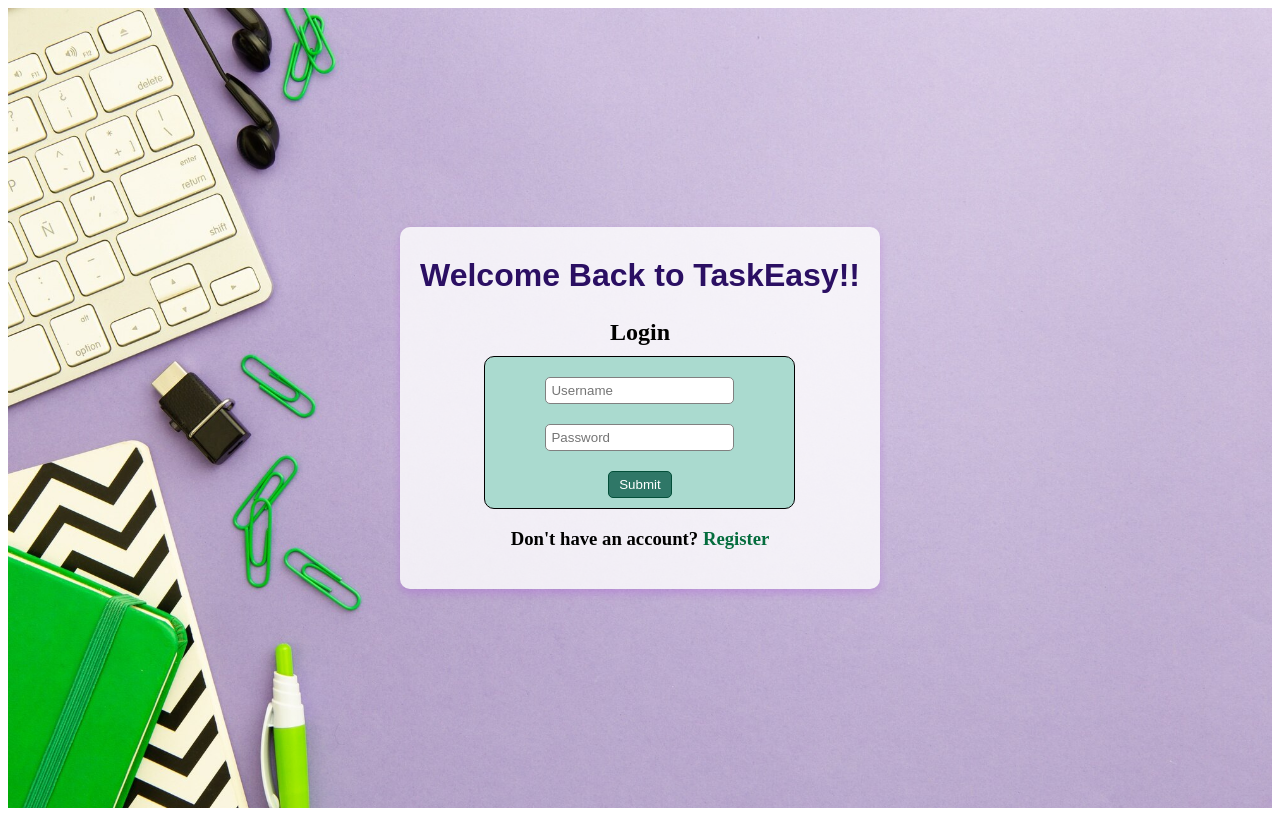
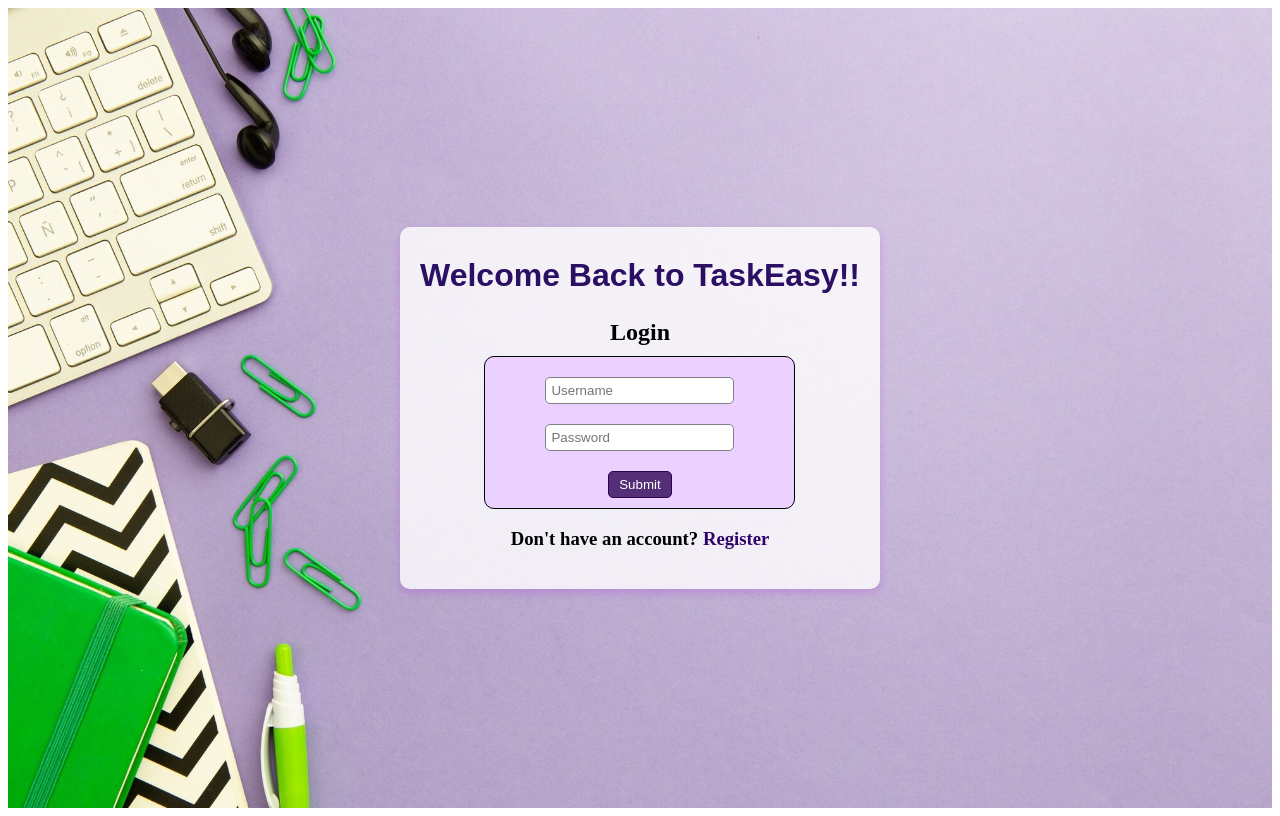
Before and after one commit to NikithaMedikonda/taskEasy-frontend, a React (Create React App) app: page /login in a window 1280 px wide. Built offline with nearby package versions, Linux system fonts and the light colour scheme.

Commit message:
Update styles for login-register

```diff
--- a/src/pages/UserLogin/user-login-register-styles.css
+++ b/src/pages/UserLogin/user-login-register-styles.css
@@ -34,7 +34,7 @@
   padding-bottom: 10px;
   padding-left: 50px;
   padding-right: 50px;
-  background-color: rgb(170, 218, 207);
+  background-color: rgb(234, 209, 255);
 }
 
 .login-register-input {
@@ -46,8 +46,8 @@
 
 .login-register-submit-button {
   margin-top: 10px;
-  background-color: rgb(47, 119, 103);
-  border: solid rgb(3, 79, 57) 1px;
+  background-color: rgb(84, 47, 119);
+  border: solid rgb(45, 3, 79) 1px;
   border-radius: 5px;
   width: fit-content;
   padding-top: 5px;
@@ -59,7 +59,7 @@
 }
 
 .spanContent {
-  color: rgb(4, 108, 61);
+  color: rgb(49, 4, 108);
 }
 
 .spanContent:hover {
```
